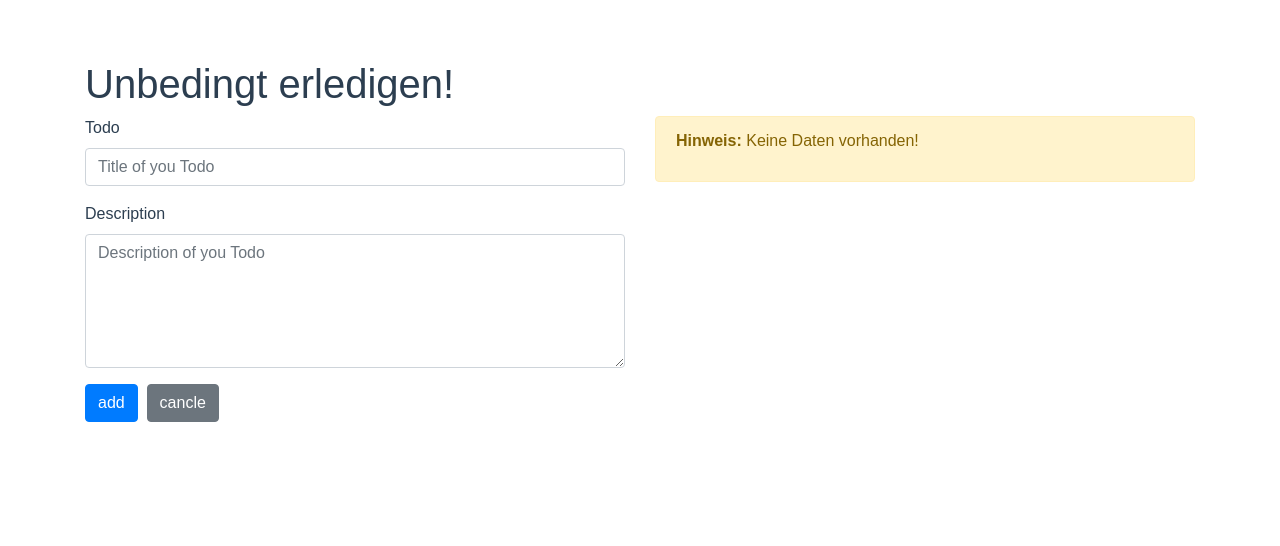
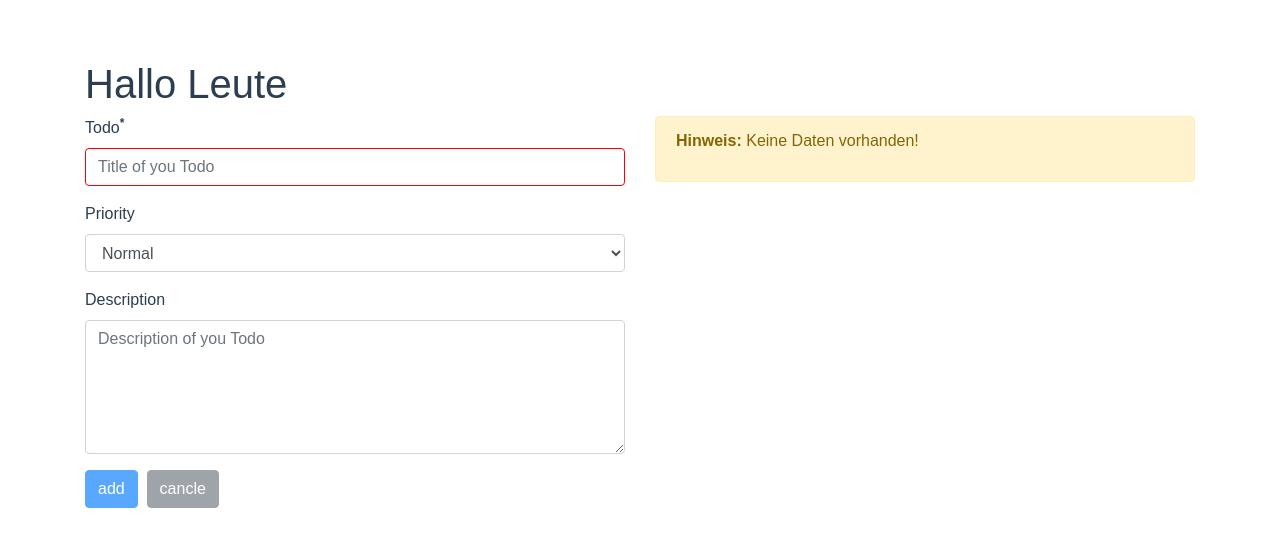
Before and after one commit to BenjaminVockenberg/simple-todo, a Vue app: page / in a window 1280 px wide. Shown: the top 546 px of the page. Built offline with nearby package versions, Linux system fonts and the light colour scheme.

Commit message:
improved some parts, tested some behaviors of form events

```diff
--- a/src/App.vue
+++ b/src/App.vue
@@ -1,15 +1,25 @@
 <template>
     <div id="app">
-        <TodoForm  />
+        <div class="container">
+
+            <TodoTitle msg="Hallo Leute" />
+
+            <TodoForm />
+
+
+        </div>
     </div>
 </template>
 
 <script>
-import TodoForm from './components/TodoForm.vue'
+
+import TodoTitle from './components/TodoTitle.vue';
+import TodoForm from './components/TodoForm.vue';
 
 export default {
     name: 'app',
     components: {
+        TodoTitle,
         TodoForm
     }
 }
--- a/src/components/TitleBar.vue
+++ /dev/null
@@ -1,16 +0,0 @@
-<template>
-    <div class="row">
-        <div class="col-sm-12">
-            <h1>{{ msg }}</h1>
-        </div>
-    </div>
-</template>
-
-<script>
-export default {
-    name: 'TitleBar',
-    props: {
-        msg: String
-    }
-}
-</script>
--- a/src/components/TodoForm.vue
+++ b/src/components/TodoForm.vue
@@ -1,23 +1,31 @@
 <template>
-  <div class="container">
-
-      <TitleBar msg="Unbedingt erledigen!"/>
 
     <!-- form group -->
     <div class="row">
         <div class="col-md-6">
             <form>
                 <div class="form-group">
-                      <label>Todo</label>
-                      <input class="form-control" placeholder="Title of you Todo" type="text" name="titel" v-model="item.title">
+                    <label>Todo<sup><strong>*</strong></sup></label>
+                    <input @focus="touched = true" :class="{ 'error' : item.title === '' }" class="form-control" placeholder="Title of you Todo" type="text" v-model="item.title">
+                </div>
+                <div v-if="item.title === '' && touched" class="alert alert-info">
+                    <p><strong>Info:</strong>This field is required!</p>
+                </div>
+                <div class="form-group">
+                    <label>Priority</label>
+                    <select class="form-control" name="priority" v-model="item.priority">
+                        <option>High</option>
+                        <option>Normal</option>
+                        <option>Low</option>
+                    </select>
                 </div>
                 <div class="form-group">
                     <label>Description</label>
                     <textarea class="form-control" placeholder="Description of you Todo" name="todo" rows="5" cols="80" v-model="item.todo"></textarea>
                 </div>
                 <div class="form-group">
-                      <button class="btn btn-primary" type="button" name="add" @click="add()">add</button>&nbsp;
-                      <button class="btn btn-secondary" type="button" name="add" @click="cancle()">cancle</button>
+                    <button :disabled="item.title === ''" v-on:submit.prevent class="btn btn-primary" type="button" name="add" @click="add()">add</button>&nbsp;
+                    <button :disabled="item.title === ''" v-on:submit.prevent class="btn btn-secondary" type="button" name="cancle" @click="cancle()">cancle</button>
                 </div>
             </form>
         </div>
@@ -31,53 +39,71 @@
                 <li class="list-group-item" v-for="(element, index) in entry" v-bind:key="index">
                     <div class="row">
                         <div class="col-md-8">
-                              <p :class="{ 'done' : element.addDone }"><strong>{{ element.title }}</strong>: {{ element.todo }}</p>
+
+                            <span :class="{ 'badge badge-danger' : element.priority === 'High', 'badge badge-success' : element.priority === 'Normal', 'badge badge-info' : element.priority === 'Low' }">{{ element.priority }}</span>
+                            <h3 :class="{ 'done' : element.addDone }"><strong>{{ element.title }}</strong></h3>
+                            <p>{{ element.todo }}</p>
                         </div>
                         <div class="col-md-4">
-                              <button @click="element.addDone = !element.addDone" class="btn btn-success" type="button" name="donoe">done</button>&nbsp;
+                            <button @click="element.addDone = !element.addDone" class="btn btn-success" type="button">{{element.addDone ? 'undone' : 'done'}}</button>&nbsp;
                             <button @click="deleteItem(index)" class="btn btn-danger" type="button" name="delete">x</button>
                         </div>
                     </div>
                 </li>
             </ul>
         </div>
+
     </div>
 
-  </div>
 </template>
 
 <script>
-
-import TitleBar from './TitleBar.vue';
 
 export default {
     name: 'TodoForm',
     data() {
         return {
             entry : [],
+            touched: false,
+            // DataObj storing content of entry array
             item : {
                 title : '',
+                priority: 'Normal',
                 todo : '',
                 addDone : false
-            },
-
+            }
         }
     },
     methods: {
+        /**
+        * @name add()
+        * @desc adding a new item to the entry array
+        */
         add() {
             this.entry.push(this.item);
-            this.item = { title : '', todo : '', addDone : false };
+            this.item = { title : '', priority: 'Normal', todo : '', addDone : false };
+            this.touched = false;
         },
+
+        /**
+        * @name cancle()
+        * @desc clears all input fields
+        */
         cancle() {
-            this.item = { title : '', todo : '', addDone : false };
+            this.item = { title : '', priority: 'Normal', todo : '', addDone : false };
+            this.touched = false;
         },
+
+        /**
+        * @name deleteItem(index)
+        * @param index {number}
+        * @desc deletes a specific item from the entries array
+        */
         deleteItem(index) {
             this.entry.splice(index, 1);
         }
-    },
-    components : {
-        TitleBar
     }
+
 }
 </script>
 
@@ -85,4 +111,7 @@ export default {
 .done {
     text-decoration: line-through;
 }
+.error {
+    border: 1px solid rgb( 255, 0, 0 );
+}
 </style>
--- /dev/null
+++ b/src/components/TodoTitle.vue
@@ -0,0 +1,35 @@
+<template>
+
+    <!-- Title Bar -->
+    <div class="row">
+        <div class="col-sm-12">
+            <h1 v-if="!edit" @click="toggleEdit()">{{ msg }}</h1>
+            <input v-if="edit" class="form-control" type="text" v-model="msg" v-on:keyup.enter="toggleEdit()">
+        </div>
+    </div>
+
+</template>
+
+<script>
+
+export default {
+    name: 'TodoTitle',
+    data() {
+        return {
+            edit : false
+        }
+    },
+    methods: {
+        /**
+        * @name toggleEdit()
+        * @desc toggle between edit mode and show mode
+        */
+        toggleEdit() {
+            this.edit = !this.edit;
+        }
+    },
+    props: {
+        msg: String
+    }
+}
+</script>
```
Lines whose indentation alone changed are shown as unchanged.
